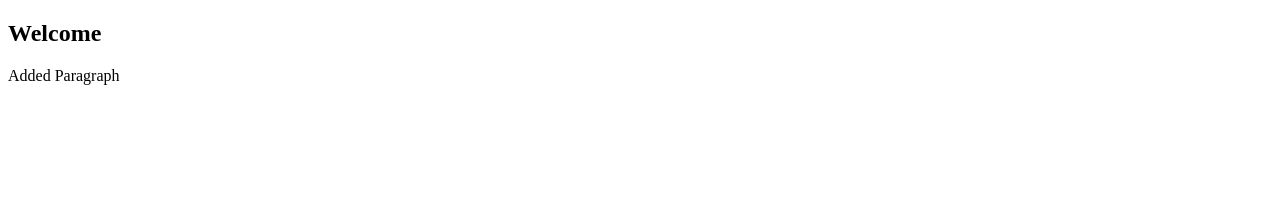
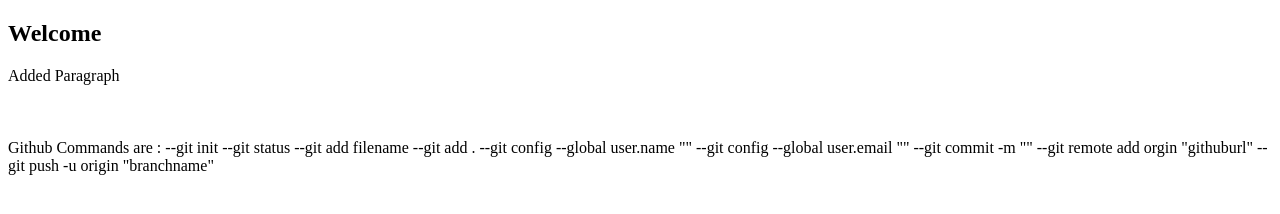
Before and after one commit to Mohammed-Rafeeq13/github-practise, a plain HTML site: page index.html in a window 1280 px wide. Drawn offline with Linux system fonts and the light colour scheme.

Commit message:
Updated index.html

```diff
--- a/index.html
+++ b/index.html
@@ -9,5 +9,16 @@
     <h2>Welcome</h2>
     <p>Added Paragraph</p>
     <marquee>This Is HMS Application</marquee>
+    <p>Github Commands are :
+        --git init
+        --git status
+        --git add filename
+        --git add  .
+        --git config --global user.name ""
+        --git config --global user.email ""
+        --git commit -m ""
+        --git remote add orgin "githuburl"
+        --git push -u origin "branchname"
+    </p>
 </body>
 </html>
```
